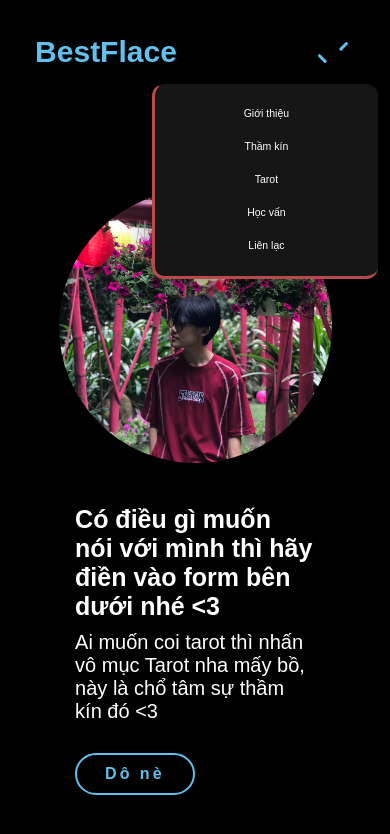
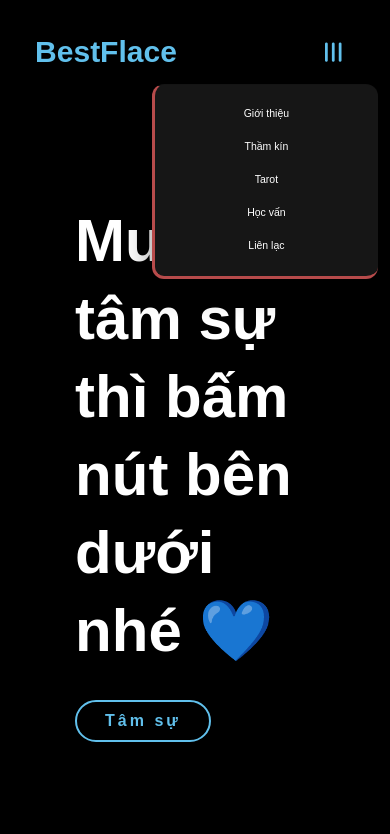
Before and after one commit to bestflace/Self-Introduction, a website: page frontend/thamkin.html in a window 390 px wide. Both pictures are taken after a click on the button "Open menu". Drawn offline with Linux system fonts and the light colour scheme; a web font is replaced by a local one.

Commit message:
update hamburger

```diff
--- a/frontend/style.css
+++ b/frontend/style.css
@@ -551,30 +551,18 @@ span {
   background: #61c0ec;
 }
 
-.menu-icon .bar {
-  display: block;
-  width: 22px;
-  height: 2.5px;
-  background: currentColor;
-  margin: 3px 0;
-  border-radius: 2px;
-  transition: transform 0.22s ease, opacity 0.18s ease;
-  transform-origin: center;
+.menu-icon i {
+  font-size: 2.2rem;
+  line-height: 1;
+  pointer-events: none; /* clicks handled on .menu-icon */
 }
 
-/* open state */
-.menu-icon.open .bar:nth-child(1) {
-  transform: translateY(6px) rotate(45deg);
-}
-.menu-icon.open .bar:nth-child(2) {
-  opacity: 0;
-  transform: scaleX(0);
-}
-.menu-icon.open .bar:nth-child(3) {
-  transform: translateY(-6px) rotate(-45deg);
+/* open state visual (rotate icon) */
+.menu-icon.open {
+  transform: rotate(90deg);
 }
 
-/* Mobile layout */
+/* Mobile layout: show icon and style nav */
 @media (max-width: 995px) {
   .menu-icon {
     display: flex;
@@ -582,7 +570,7 @@ span {
 
   nav {
     position: absolute;
-    top: 64px; /* adjust to match header height */
+    top: 64px; /* adjust to header height */
     right: 12px;
     width: calc(58vw);
     max-width: 320px;
@@ -600,7 +588,7 @@ span {
 
   nav a {
     display: block;
-    text-align: center; /* center text to fix left-aligned issue */
+    text-align: center;
     font-size: 1.05rem;
     margin: 0.6rem 0;
     padding: 0.6rem 0.8rem;
@@ -612,6 +600,11 @@ span {
   nav a.active {
     color: #61c0ec;
     background: rgba(97, 192, 236, 0.06);
-    border-bottom: none; /* remove unexpected thick bottom border on mobile */
+    border-bottom: none;
   }
 }
+
+/* Optional: ensure any old .menu-icon .bar rules don't affect pages */
+.menu-icon .bar {
+  display: none !important;
+}
--- a/frontend/thamkin.html
+++ b/frontend/thamkin.html
@@ -3,23 +3,19 @@
   <head>
     <meta charset="UTF-8" />
     <title>Thầm kín</title>
-    <link rel="stylesheet" href="/frontend/style.css" />
-
-    <link rel="preconnect" href="https://fonts.googleapis.com" />
-    <link rel="preconnect" href="https://fonts.gstatic.com" crossorigin />
+    <link rel="stylesheet" href="style.css" />
     <link
-      href="https://fonts.googleapis.com/css2?family=Dosis:wght@200..800&family=Faustina:ital,wght@0,300..800;1,300..800&family=M+PLUS+Rounded+1c&family=Merriweather:ital,wght@0,300;0,400;0,700;0,900;1,300;1,400;1,700;1,900&family=Poppins:ital,wght@0,100;0,200;0,300;0,400;0,500;0,600;0,700;0,800;0,900;1,100;1,200;1,300;1,400;1,500;1,600;1,700;1,800;1,900&family=Quicksand:wght@300..700&display=swap"
       rel="stylesheet"
+      href="https://cdnjs.cloudflare.com/ajax/libs/font-awesome/6.5.2/css/all.min.css"
     />
+    <meta name="viewport" content="width=device-width,initial-scale=1" />
   </head>
   <body>
     <header>
       <a href="index.html" class="logo">BestFlace</a>
 
       <div class="menu-icon" aria-label="Open menu" role="button" tabindex="0">
-        <span class="bar"></span>
-        <span class="bar"></span>
-        <span class="bar"></span>
+        <i class="fa fa-bars" aria-hidden="true"></i>
       </div>
 
       <nav>
@@ -30,19 +26,11 @@
         <a href="#">Liên lạc</a>
       </nav>
     </header>
+
     <section class="home">
-      <div class="home-img">
-        <img src="main.jpg" alt="" />
-      </div>
       <div class="home-content">
-        <h3>
-          Có điều gì muốn nói với mình thì hãy điền vào form bên dưới nhé <3
-        </h3>
-        <p>
-          Ai muốn coi tarot thì nhấn vô mục Tarot nha mấy bồ, này là chổ tâm sự
-          thầm kín đó <3
-        </p>
-        <button type="button" id="openFormBtn" class="btn">Dô nè</button>
+        <h1>Muốn tâm sự thì bấm nút bên dưới nhé 💙</h1>
+        <button type="button" id="openFormBtn" class="btn">Tâm sự</button>
       </div>
     </section>
 
```
Also changed, not shown: frontend/tarot.html (+7 -12 lines).
